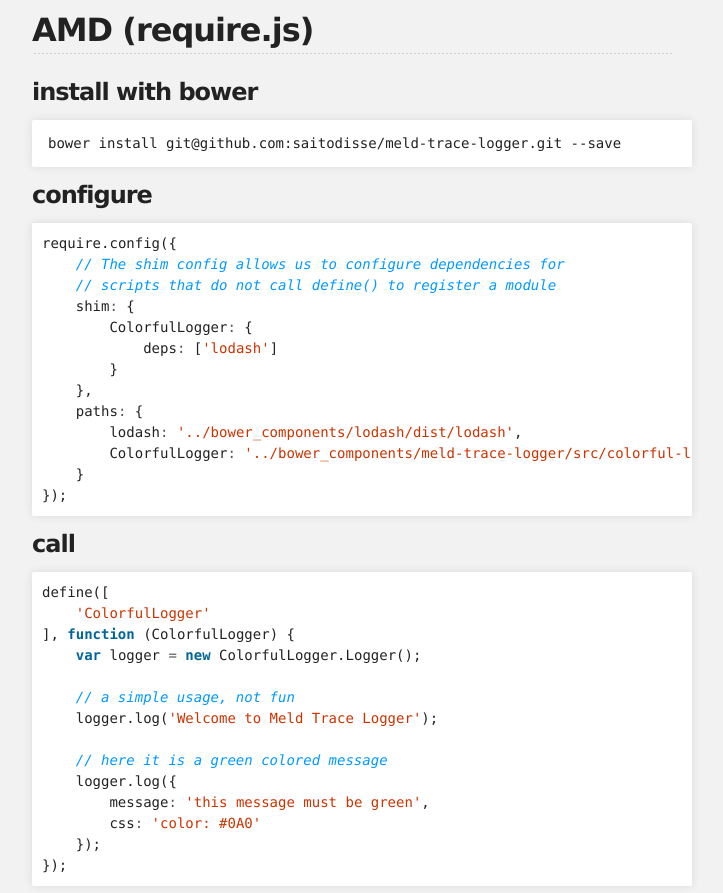
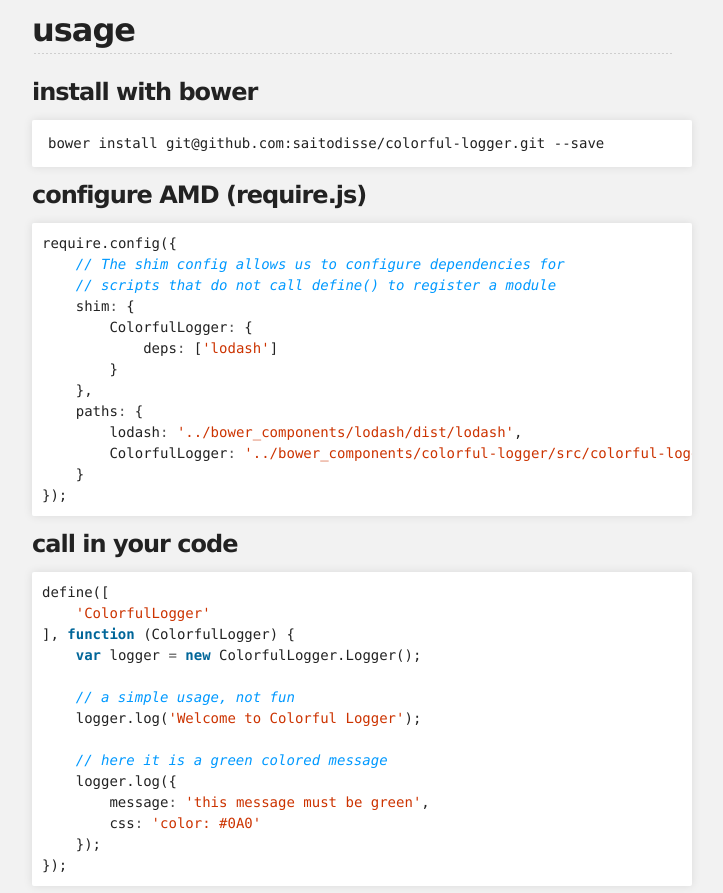
Before and after one commit to saitodisse/colorful-logger, a plain HTML site: page index.html in a window 1280 px wide. Shown: the part 300-1193 px from the top of the page, without its empty margins (288-1011 px from the left). Drawn offline with Linux system fonts and the light colour scheme.

```diff
--- a/index.html
+++ b/index.html
@@ -35,16 +35,16 @@
 <a name="colorful-logger" class="anchor" href="#colorful-logger"><span class="octicon octicon-link"></span></a>Colorful Logger</h3>
 
 <h2>
-<a name="amd-requirejs" class="anchor" href="#amd-requirejs"><span class="octicon octicon-link"></span></a>AMD (require.js)</h2>
+<a name="usage" class="anchor" href="#usage"><span class="octicon octicon-link"></span></a>usage</h2>
 
 <h3>
 <a name="install-with-bower" class="anchor" href="#install-with-bower"><span class="octicon octicon-link"></span></a>install with bower</h3>
 
-<pre><code>bower install git@github.com:saitodisse/meld-trace-logger.git --save
+<pre><code>bower install git@github.com:saitodisse/colorful-logger.git --save
 </code></pre>
 
 <h3>
-<a name="configure" class="anchor" href="#configure"><span class="octicon octicon-link"></span></a>configure</h3>
+<a name="configure-amd-requirejs" class="anchor" href="#configure-amd-requirejs"><span class="octicon octicon-link"></span></a>configure AMD (require.js)</h3>
 
 <div class="highlight highlight-javascript"><pre><span class="nx">require</span><span class="p">.</span><span class="nx">config</span><span class="p">({</span>
     <span class="c1">// The shim config allows us to configure dependencies for</span>
@@ -56,13 +56,13 @@
     <span class="p">},</span>
     <span class="nx">paths</span><span class="o">:</span> <span class="p">{</span>
         <span class="nx">lodash</span><span class="o">:</span> <span class="s1">'../bower_components/lodash/dist/lodash'</span><span class="p">,</span>
-        <span class="nx">ColorfulLogger</span><span class="o">:</span> <span class="s1">'../bower_components/meld-trace-logger/src/colorful-logger'</span>
+        <span class="nx">ColorfulLogger</span><span class="o">:</span> <span class="s1">'../bower_components/colorful-logger/src/colorful-logger'</span>
     <span class="p">}</span>
 <span class="p">});</span>
 </pre></div>
 
 <h3>
-<a name="call" class="anchor" href="#call"><span class="octicon octicon-link"></span></a>call</h3>
+<a name="call-in-your-code" class="anchor" href="#call-in-your-code"><span class="octicon octicon-link"></span></a>call in your code</h3>
 
 <div class="highlight highlight-javascript"><pre><span class="nx">define</span><span class="p">([</span>
     <span class="s1">'ColorfulLogger'</span>
@@ -70,7 +70,7 @@
     <span class="kd">var</span> <span class="nx">logger</span> <span class="o">=</span> <span class="k">new</span> <span class="nx">ColorfulLogger</span><span class="p">.</span><span class="nx">Logger</span><span class="p">();</span>
 
     <span class="c1">// a simple usage, not fun</span>
-    <span class="nx">logger</span><span class="p">.</span><span class="nx">log</span><span class="p">(</span><span class="s1">'Welcome to Meld Trace Logger'</span><span class="p">);</span>
+    <span class="nx">logger</span><span class="p">.</span><span class="nx">log</span><span class="p">(</span><span class="s1">'Welcome to Colorful Logger'</span><span class="p">);</span>
 
     <span class="c1">// here it is a green colored message</span>
     <span class="nx">logger</span><span class="p">.</span><span class="nx">log</span><span class="p">({</span>
```
Also changed, not shown: params.json (+1 -1 lines).
